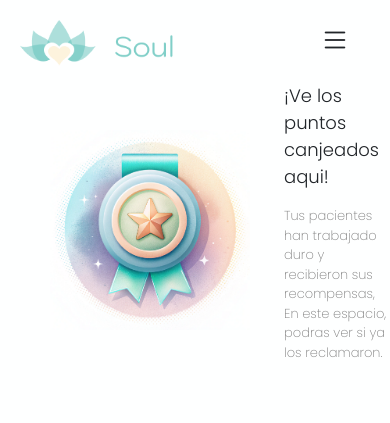
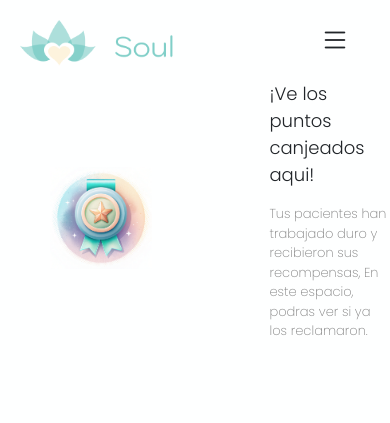
Before and after one commit to mlolaserrano/soul, a PHP site: the page made by pages/admin/(adm)recompensa.html in a window 390 px wide. Shown: the top 423 px of the page. Run offline with PHP 8.4, Linux system fonts and the light colour scheme; some libraries are stand-ins or nearby versions; some web fonts are replaced.

Commit message:
L-imagenrecompensa

```diff
--- a/assets/css/styles.css
+++ b/assets/css/styles.css
@@ -1493,7 +1493,7 @@ border-radius: 15px;
 /*Recompensas de Admin*/
 @media (max-width:600px) {
 
-  .L-fotoRecompensas{
+  .L-imagenrecompensa{
     width: 60%;
     height: auto;
    }
--- a/pages/admin/(adm)recompensa.html
+++ b/pages/admin/(adm)recompensa.html
@@ -64,7 +64,7 @@
     <div class="L-Recompensas">
 
       <div class="L-fotoRecompensas">
-        <img src="../../images/medal-icon.png" alt="medal-icon" width="200">
+        <img src="../../images/medal-icon.png" class="L-imagenrecompensa" alt="medal-icon" width="200">
       </div>
       <div class="L-TextoRecompensas">
         <p class="L-TextoReclamar">¡Ve los puntos canjeados aqui!</p>
```
